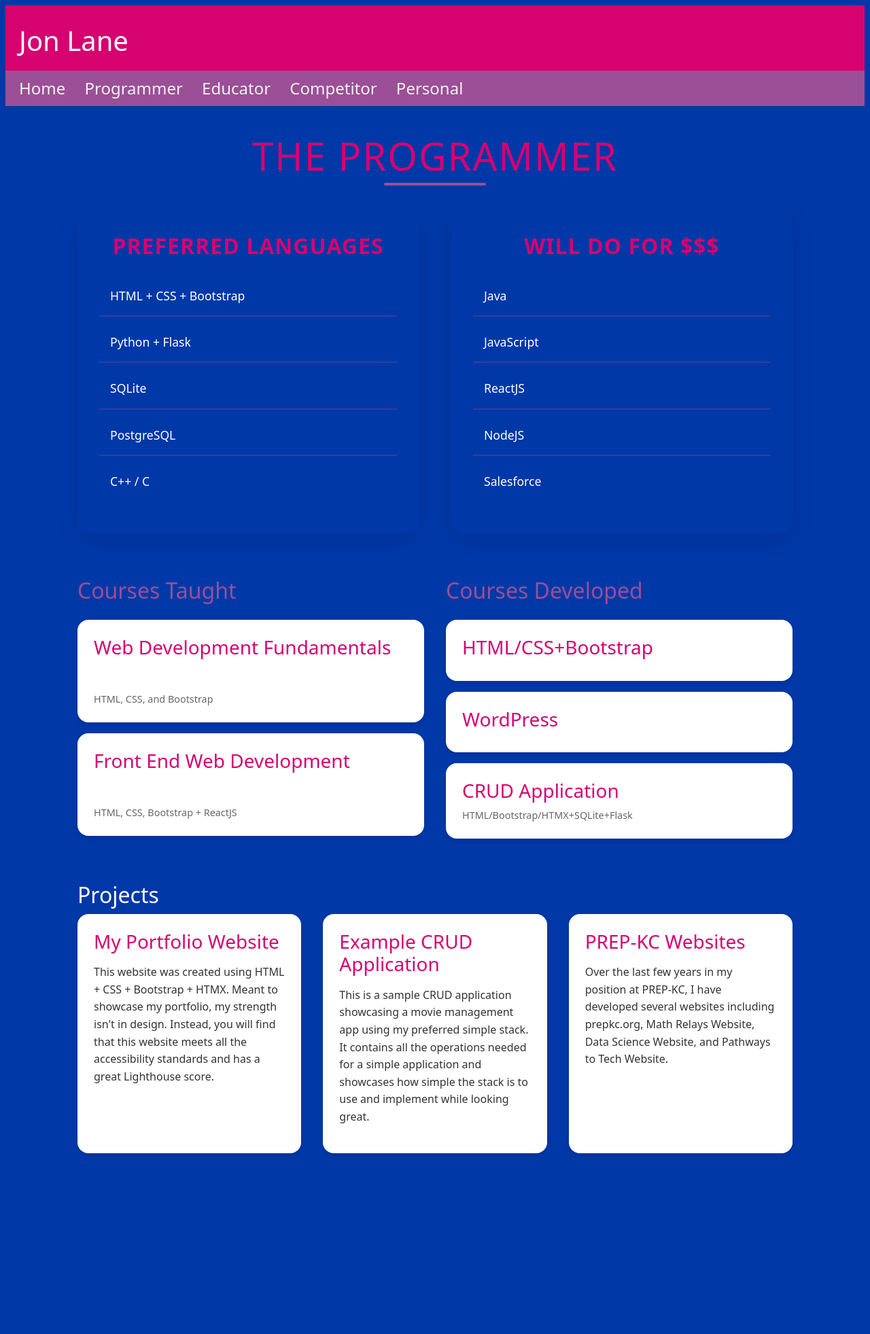
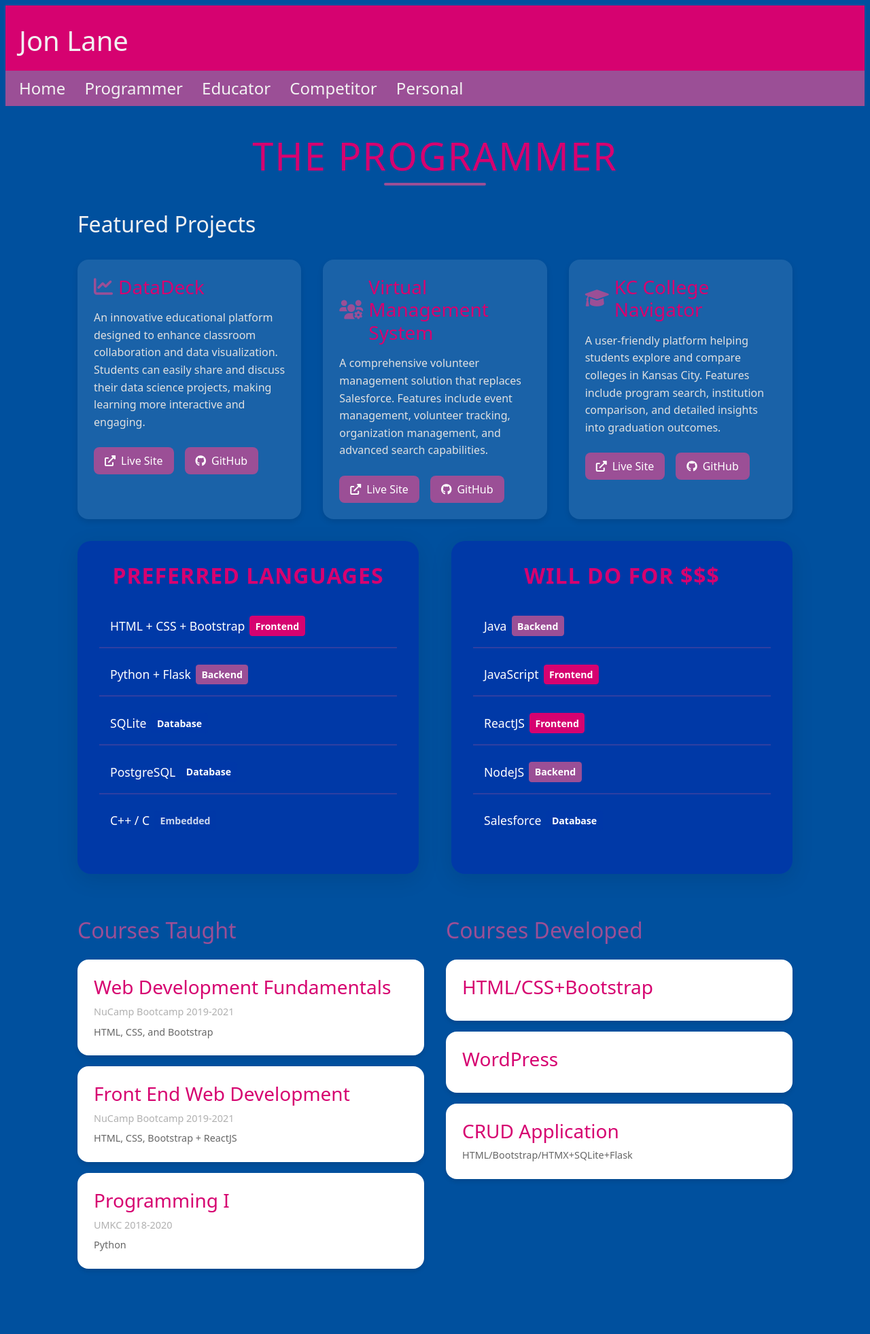
Before and after one commit to admiralorbiter/Jon-Lane-Portfolio, a Flask app: page /programmer in a window 1280 px wide. Shown: the whole page at 68% size. Before the commit the page ends 1699 px from the top, so only its background shows below. Run offline with Flask 3, Linux system fonts and the light colour scheme.

Commit message:
programming section

```diff
--- a/static/css/programmer.css
+++ b/static/css/programmer.css
@@ -208,14 +208,14 @@
     display: grid;
     grid-template-columns: repeat(auto-fit, minmax(300px, 1fr));
     gap: 2rem;
+    margin: 2rem 0;
 }
 
 .project-card {
-    background: white;
+    background: rgba(255, 255, 255, 0.1);
     border-radius: 1rem;
     padding: 1.5rem;
-    box-shadow: 0 4px 6px rgba(0, 0, 0, 0.1);
-    transition: transform 0.2s;
+    transition: transform 0.3s ease;
 }
 
 .project-card:hover {
@@ -225,11 +225,39 @@
 .project-card h3 {
     color: #D60270;
     margin-bottom: 1rem;
+    display: flex;
+    align-items: center;
+    gap: 0.5rem;
+}
+
+.project-card h3 i {
+    color: #9B4F96;
 }
 
 .project-card p {
-    color: #333;
+    margin-bottom: 1.5rem;
     line-height: 1.6;
+}
+
+.project-links {
+    display: flex;
+    gap: 1rem;
+}
+
+.project-link {
+    display: inline-flex;
+    align-items: center;
+    gap: 0.5rem;
+    padding: 0.5rem 1rem;
+    background-color: #9B4F96;
+    color: white;
+    text-decoration: none;
+    border-radius: 0.5rem;
+    transition: background-color 0.3s ease;
+}
+
+.project-link:hover {
+    background-color: #D60270;
 }
 
 /* Responsive Design */
@@ -244,3 +272,33 @@
         grid-template-columns: 1fr;
     }
 }
+
+/* Add these style definitions */
+.language-tag {
+    padding: 0.3em 0.6em;
+    border-radius: 0.3em;
+    font-size: 0.8em;
+    font-weight: bold;
+    margin-left: 0.5em;
+}
+
+.frontend-tag {
+    background-color: #D60270;
+    color: white;
+}
+
+.backend-tag {
+    background-color: #9B4F96;
+    color: white;
+}
+
+.database-tag {
+    background-color: #0038A8;
+    color: white;
+}
+
+.embedded-tag {
+    background-color: #0038A8;
+    opacity: 0.8;
+    color: white;
+}
--- a/static/css/style.css
+++ b/static/css/style.css
@@ -1,7 +1,7 @@
 body{
   font-family: system-ui, -apple-system, BlinkMacSystemFont, 'Segoe UI', Roboto, Oxygen, Ubuntu, Cantarell, 'Open Sans', 'Helvetica Neue', sans-serif;
-  background-color: #0038A8;
-  color: white;
+  background-color: #00509E;
+  color: #f2f2f2;
 }
 
 header{
@@ -139,3 +139,39 @@ img {
   background-color: #ddd;
   color: black;
 }
+
+.project-card {
+  background: rgba(255, 255, 255, 0.2);
+  border-radius: 1rem;
+  padding: 1.5rem;
+  transition: transform 0.3s ease;
+  box-shadow: 0 4px 8px rgba(0, 0, 0, 0.1);
+}
+
+.project-card:hover {
+  transform: translateY(-5px);
+  box-shadow: 0 6px 12px rgba(0, 0, 0, 0.2);
+}
+
+.project-card h3 {
+  color: #D60270;
+}
+
+.project-card p {
+  color: #e0e0e0;
+}
+
+.project-link {
+  background-color: #9B4F96;
+  color: white;
+}
+
+.project-link:hover {
+  background-color: #D60270;
+}
+
+.course-institution {
+    color: #b0b0b0; /* Light gray for better contrast */
+    font-size: 0.9em; /* Slightly smaller font size */
+    margin-bottom: 0.5em; /* Space below the institution name */
+}
--- a/templates/programmer/programmer.html
+++ b/templates/programmer/programmer.html
@@ -4,11 +4,63 @@
 
 {% block extra_head %}
 <link href="{{ url_for('static', filename='css/programmer.css') }}" rel="stylesheet" type="text/css"/>
+<link rel="stylesheet" href="https://cdnjs.cloudflare.com/ajax/libs/font-awesome/6.0.0/css/all.min.css">
 {% endblock %}
 
 {% block content %}
 <div class="programmer-container">
     <h1 class="section-title">The Programmer</h1>
+
+    <div class="projects-section">
+        <h2>Featured Projects</h2>
+        <div class="project-grid">
+            <div class="project-card">
+                <h3>
+                    <i class="fas fa-chart-line"></i>
+                    DataDeck
+                </h3>
+                <p>An innovative educational platform designed to enhance classroom collaboration and data visualization. Students can easily share and discuss their data science projects, making learning more interactive and engaging.</p>
+                <div class="project-links">
+                    <a href="https://datadeck.dev" target="_blank" class="project-link">
+                        <i class="fas fa-external-link-alt"></i> Live Site
+                    </a>
+                    <a href="https://github.com/admiralorbiter/DataDeck" target="_blank" class="project-link">
+                        <i class="fab fa-github"></i> GitHub
+                    </a>
+                </div>
+            </div>
+            <div class="project-card">
+                <h3>
+                    <i class="fas fa-users-gear"></i>
+                    Virtual Management System
+                </h3>
+                <p>A comprehensive volunteer management solution that replaces Salesforce. Features include event management, volunteer tracking, organization management, and advanced search capabilities.</p>
+                <div class="project-links">
+                    <a href="https://polaris-jlane.pythonanywhere.com/" target="_blank" class="project-link">
+                        <i class="fas fa-external-link-alt"></i> Live Site
+                    </a>
+                    <a href="https://github.com/admiralorbiter/VMS" target="_blank" class="project-link">
+                        <i class="fab fa-github"></i> GitHub
+                    </a>
+                </div>
+            </div>
+            <div class="project-card">
+                <h3>
+                    <i class="fas fa-graduation-cap"></i>
+                    KC College Navigator
+                </h3>
+                <p>A user-friendly platform helping students explore and compare colleges in Kansas City. Features include program search, institution comparison, and detailed insights into graduation outcomes.</p>
+                <div class="project-links">
+                    <a href="https://kccollegenavigator.com/" target="_blank" class="project-link">
+                        <i class="fas fa-external-link-alt"></i> Live Site
+                    </a>
+                    <a href="https://github.com/admiralorbiter/kc_college_advisor" target="_blank" class="project-link">
+                        <i class="fab fa-github"></i> GitHub
+                    </a>
+                </div>
+            </div>
+        </div>
+    </div>
 
     <div class="skills-section">
         <div class="skill-category">
@@ -16,22 +68,27 @@
             <ul class="skill-list">
                 <li>
                     HTML + CSS + Bootstrap
+                    <span class="language-tag frontend-tag">Frontend</span>
                     <span class="skill-description">Check out datadeck.dev to see how we can use basics for complex web applications.</span>
                 </li>
                 <li>
                     Python + Flask
+                    <span class="language-tag backend-tag">Backend</span>
                     <span class="skill-description">kccollegeexplorer.com shows you how we can use Flask/Python on backend without performance hit.</span>
                 </li>
                 <li>
                     SQLite
+                    <span class="language-tag database-tag">Database</span>
                     <span class="skill-description">I love using SQLite databases especially for applications like kccollegeexplorer.com</span>
                 </li>
                 <li>
                     PostgreSQL
+                    <span class="language-tag database-tag">Database</span>
                     <span class="skill-description">SQLite isn't always the best solution. In those cases, I prefer Postgres compared to other SQL databases.</span>
                 </li>
                 <li>
                     C++ / C
+                    <span class="language-tag embedded-tag">Embedded</span>
                     <span class="skill-description">This was the first language I learned. I love working on smaller hobby projects using it.</span>
                 </li>
             </ul>
@@ -42,22 +99,27 @@
             <ul class="skill-list">
                 <li>
                     Java
+                    <span class="language-tag backend-tag">Backend</span>
                     <span class="skill-description">I have taught, worked on and created Java projects. I don't mind the language, but don't see a use for spinning up new Java projects.</span>
                 </li>
                 <li>
                     JavaScript
+                    <span class="language-tag frontend-tag">Frontend</span>
                     <span class="skill-description">I hate JavaScript, I try to stay away from it even in my web applications. If you want me to code in JS, you need to pay me.</span>
                 </li>
                 <li>
                     ReactJS
+                    <span class="language-tag frontend-tag">Frontend</span>
                     <span class="skill-description">I hate JavaScript and I hate ReactJS even more. State an issue? Well now you have 2 states... Either way, happy to do it for tons of money.</span>
                 </li>
                 <li>
                     NodeJS
+                    <span class="language-tag backend-tag">Backend</span>
                     <span class="skill-description">Same feelings as ReactJS. Will do it for the right price.</span>
                 </li>
                 <li>
                     Salesforce
+                    <span class="language-tag database-tag">Database</span>
                     <span class="skill-description">There actually isn't money you could pay me to do this again.</span>
                 </li>
             </ul>
@@ -69,13 +131,18 @@
             <h2>Courses Taught</h2>
             <div class="course-card">
                 <h3>Web Development Fundamentals</h3>
-                <p>through NuCamp Bootcamp</p>
+                <p class="course-institution">NuCamp Bootcamp 2019-2021</p>
                 <div class="tech-stack">HTML, CSS, and Bootstrap</div>
             </div>
             <div class="course-card">
                 <h3>Front End Web Development</h3>
-                <p>through NuCamp Bootcamp</p>
+                <p class="course-institution">NuCamp Bootcamp 2019-2021</p>
                 <div class="tech-stack">HTML, CSS, Bootstrap + ReactJS</div>
+            </div>
+            <div class="course-card">
+                <h3>Programming I</h3>
+                <p class="course-institution">UMKC 2018-2020</p>
+                <div class="tech-stack">Python</div>
             </div>
         </div>
 
@@ -93,23 +160,5 @@
             </div>
         </div>
     </div>
-
-    <div class="projects-section">
-        <h2>Projects</h2>
-        <div class="project-grid">
-            <div class="project-card">
-                <h3>My Portfolio Website</h3>
-                <p>This website was created using HTML + CSS + Bootstrap + HTMX. Meant to showcase my portfolio, my strength isn't in design. Instead, you will find that this website meets all the accessibility standards and has a great Lighthouse score.</p>
-            </div>
-            <div class="project-card">
-                <h3>Example CRUD Application</h3>
-                <p>This is a sample CRUD application showcasing a movie management app using my preferred simple stack. It contains all the operations needed for a simple application and showcases how simple the stack is to use and implement while looking great.</p>
-            </div>
-            <div class="project-card">
-                <h3>PREP-KC Websites</h3>
-                <p>Over the last few years in my position at PREP-KC, I have developed several websites including prepkc.org, Math Relays Website, Data Science Website, and Pathways to Tech Website.</p>
-            </div>
-        </div>
-    </div>
 </div>
 {% endblock %}
```
